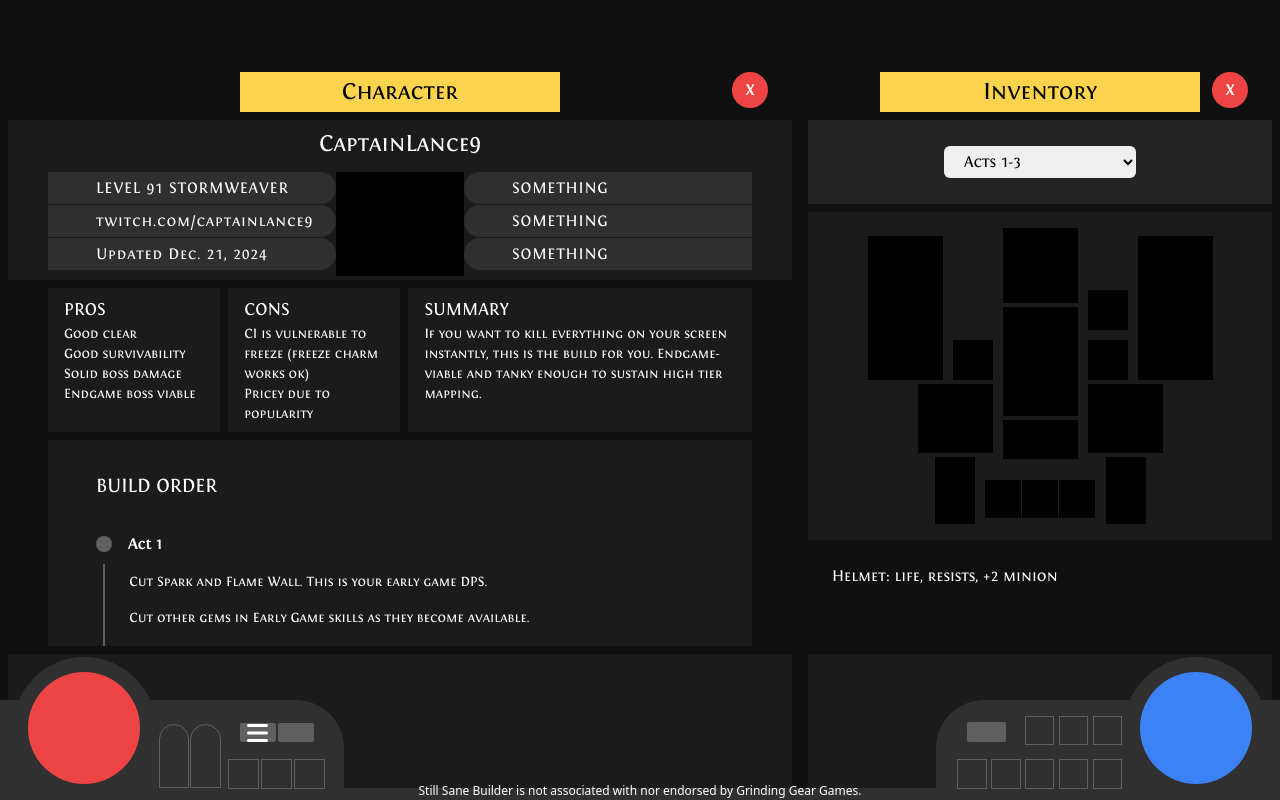
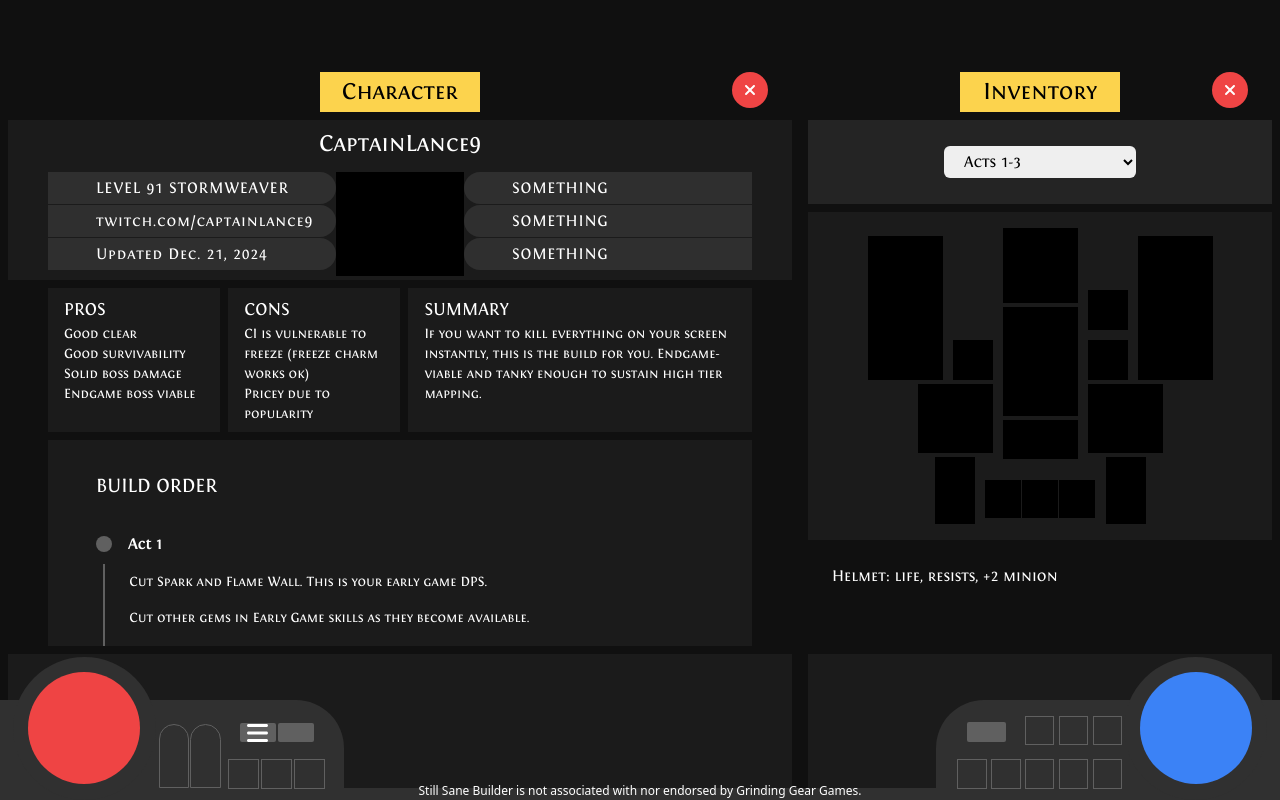
Before and after one commit to tlannigan/still-sane-builder, a Next.js app: page / in a window 1280 px wide. Built offline with nearby package versions, Linux system fonts and the light colour scheme; no server answers.

Commit message:
Add icon to close button
- Shrink pane title header by breakpoint

```diff
--- a/src/components/ui/panes/CloseButton.tsx
+++ b/src/components/ui/panes/CloseButton.tsx
@@ -2,6 +2,8 @@ import { Pane } from '@/constants/enums'
 import { PaneContext } from '@/components/logic/context/InterfaceControlContext'
 import { ComponentPropsWithoutRef, useContext } from 'react'
 import { twMerge } from 'tailwind-merge'
+import { FontAwesomeIcon } from '@fortawesome/react-fontawesome'
+import { faXmark } from '@fortawesome/free-solid-svg-icons'
 
 const CloseButton = ({
   side,
@@ -18,12 +20,12 @@ const CloseButton = ({
           : setRightPane(Pane.NONE)
       }}
       className={twMerge(
-        `w-9 h-9 text-white font-bold bg-red-500 hover:bg-red-600 rounded-full`,
+        `w-9 h-9 flex justify-center items-center text-white font-bold bg-red-500 hover:bg-red-600 rounded-full`,
         className
       )}
       {...props}
     >
-      X
+      <FontAwesomeIcon icon={faXmark} />
     </button>
   )
 }
--- a/src/components/ui/panes/PaneHeader.tsx
+++ b/src/components/ui/panes/PaneHeader.tsx
@@ -7,8 +7,8 @@ const PaneHeader = ({
   title: string
   side: 'left' | 'right'
 }) => (
-  <div className="relative shrink-0 flex flex-col justify-end items-center h-[7.5rem] bg-darkest p-2">
-    <div className="w-80 h-10 bg-amber-300 content-center text-center text-black">
+  <div className="relative shrink-0 flex flex-col justify-end items-center h-[7.5rem] font-thin bg-darkest p-2">
+    <div className="w-[10rem] desktop-1080:w-[15rem] desktop-1440:w-[20rem] h-10 bg-amber-300 content-center text-center text-black transition-[width]">
       <h2 className="text-2xl">{title}</h2>
       <CloseButton side={side} className="absolute right-8 bottom-3" />
     </div>
```
